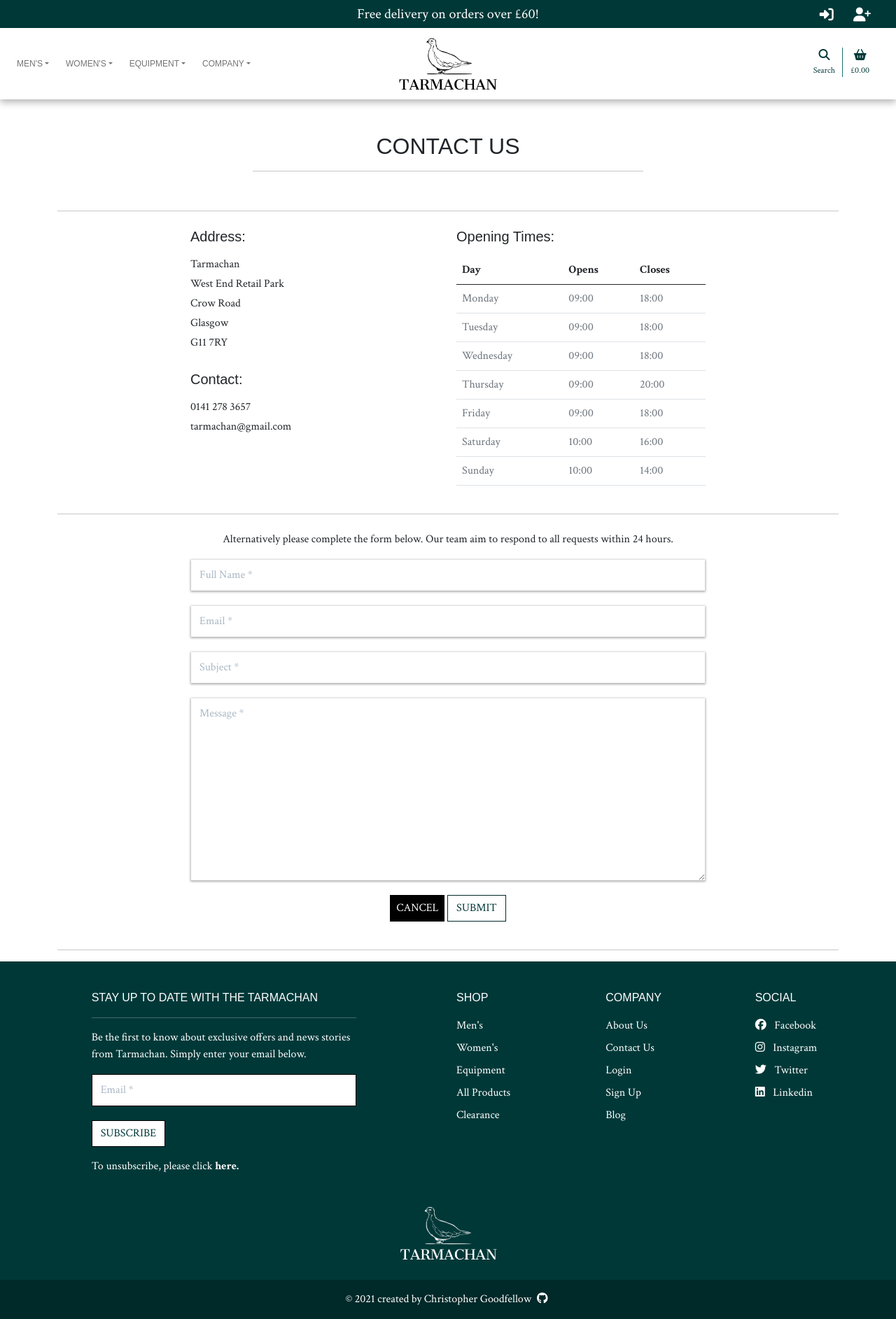
After one commit to Tawnygoody/Tarmachan, a Django app: page /contact/ in a window 1280 px wide. The commit adds this page. Shown: the whole page at 70% size. Run offline with Django 3.2, Linux system fonts and the light colour scheme; some libraries are stand-ins or nearby versions; some web fonts are replaced.

Commit message:
contact form functionality and view added

```diff
--- a/contact/forms.py
+++ b/contact/forms.py
@@ -1,11 +1,11 @@
 from django import forms
-from .models import NewsletterSubscription
-
+from .models import NewsletterSubscription, Contact
 
 
 class NewsletterForm(forms.ModelForm):
     """
-    Create a form for superusers to add a blog
+    Create a form for any user to subscribe to the company
+    newsletter
     """
 
     class Meta:
@@ -18,3 +18,33 @@ class NewsletterForm(forms.ModelForm):
         self.fields["email"].widget.attrs["placeholder"] = "Email *"
         self.fields["email"].widget.attrs['class'] = "subscribe-input"
         self.fields["email"].label = False
+
+
+class ContactForm(forms.ModelForm):
+    """
+    Create a form for any user to contact the company
+    """
+
+    class Meta:
+        model = Contact
+        fields = '__all__'
+
+    def __init__(self, *args, **kwargs):
+        super().__init__(*args, **kwargs)
+        placeholders = {
+            'name': 'Full Name',
+            'email': 'Email',
+            'subject': 'Subject',
+            'message': 'Message'
+        }
+
+        for field in self.fields:
+            # Adds a asterisk to fields that are required
+            placeholder = f'{placeholders[field]} *'
+            # Sets the placeholder to the values outlined in the
+            # placeholders dictionary
+            self.fields[field].widget.attrs['placeholder'] = placeholder
+            # Adds a CSS class to style the inputs
+            self.fields[field].widget.attrs['class'] = 'product-style-input'
+            # Removes the labels
+            self.fields[field].label = False
--- a/contact/models.py
+++ b/contact/models.py
@@ -7,3 +7,14 @@ class NewsletterSubscription(models.Model):
 
     def __str__(self):
         return self.email
+
+
+class Contact(models.Model):
+
+    name = models.CharField(max_length=40, null=False, blank=False)
+    email = models.EmailField(max_length=100, null=False, blank=False)
+    subject = models.CharField(max_length=50, null=False, blank=False)
+    message = models.TextField(max_length=1000, null=False, blank=False)
+
+    def __str__(self):
+        return self.subject
--- /dev/null
+++ b/contact/templates/contact/contact.html
@@ -0,0 +1,106 @@
+{% extends "base.html" %}
+{% load static %}
+{% load bag_tools %}
+
+{% block extra_css %}
+    <link rel="stylesheet" href="{% static 'checkout/css/checkout.css' %}">
+{% endblock %}
+
+{% block page_header %}
+    <div class="container header-container">
+        <div class="row no-gutters">
+            <div class="col"></div>
+        </div>
+    </div>
+{% endblock %}
+
+{% block content %}
+    <div class="container mt-5 min-height">
+        <div class="row">
+            <div class="col text-center mb-3">
+                <h2 class="title-text text-uppercase">Contact Us</h2>
+                <hr class="w-50 mb-4 mx-auto">
+            </div>
+        </div>
+        <hr>
+        <div class="row my-4">
+            <div class="col-sm-4 offset-sm-2 content-text mb-5 center-text-small">
+                <h5 class="title-text mb-3">Address:</h5>
+                <p class="mb-1">Tarmachan</p>
+                <p class="mb-1">West End Retail Park</p>
+                <p class="mb-1">Crow Road</p>
+                <p class="mb-1">Glasgow</p>
+                <p class="mb-1">G11 7RY</p>
+                <br>
+                <h5 class="title-text mb-3">Contact:</h5>
+                <p class="mb-1">0141 278 3657</p>
+                <p class="mb-1">tarmachan@gmail.com</p>
+            </div>
+            <div class="col-sm-4 content-text center-text-small">
+                <h5 class="title-text mb-3">Opening Times:</h5>
+                <table class='table'>
+                    <thead>
+                        <tr>
+                            <th>Day</th>
+                            <th>Opens</th>
+                            <th>Closes</th>
+                        </tr>
+                    </thead>
+                    <tbody class="text-muted">
+                        <tr>
+                            <td>Monday</td>
+                            <td>09:00</td>
+                            <td>18:00</td>
+                        </tr>
+                        <tr>
+                            <td>Tuesday</td>
+                            <td>09:00</td>
+                            <td>18:00</td>
+                        </tr>
+                        <tr>
+                            <td>Wednesday</td>
+                            <td>09:00</td>
+                            <td>18:00</td>
+                        </tr>
+                        <tr>
+                            <td>Thursday</td>
+                            <td>09:00</td>
+                            <td>20:00</td>
+                        </tr>
+                        <tr>
+                            <td>Friday</td>
+                            <td>09:00</td>
+                            <td>18:00</td>
+                        </tr>
+                        <tr>
+                            <td>Saturday</td>
+                            <td>10:00</td>
+                            <td>16:00</td>
+                        </tr>
+                        <tr>
+                            <td>Sunday</td>
+                            <td>10:00</td>
+                            <td>14:00</td>
+                        </tr>
+                    </tbody>
+                </table>
+            </div>
+        </div>
+        <hr>
+        <div class="row my-4">
+            <div class="col-md-8 offset-md-2 content-text">
+                <p class="text-center">Alternatively please complete the form below. Our team aim to respond to all requests within 24 hours.</p>
+                <form method="POST" action="{% url 'contact' %}" class="form mb-2 content-text" enctype="multipart/form-data">
+                    {% csrf_token %}
+                    {{ form|crispy }}
+                    <div class="mb-2 text-center">
+                        <a href="{% url 'home' %}" class="btn content-text text-white buttons-general text-uppercase mb-2 px-2 fs-6" role="button">Cancel</a>
+                        <button class="btn content-text buttons-general-2 text-uppercase fs-6 mb-2">Submit</button>
+                    </div>
+                </form>
+            </div>
+        </div>
+        <hr>
+    </div>
+
+{% endblock %}
--- a/contact/urls.py
+++ b/contact/urls.py
@@ -2,6 +2,7 @@ from django.urls import path
 from . import views
 
 urlpatterns = [
+    path('', views.contact, name='contact'),
     path('newsletter_register/', views.newsletter_register, name='newsletter_register'),
     path('newsletter_unsubscribe/', views.newsletter_unsubscribe, name='newsletter_unsubscribe'),
 ]
--- a/contact/views.py
+++ b/contact/views.py
@@ -1,8 +1,37 @@
 from django.shortcuts import render, redirect, reverse
 from django.http import HttpResponseRedirect
 from django.contrib import messages
-from .forms import NewsletterForm
+from .forms import NewsletterForm, ContactForm
 from .models import NewsletterSubscription
+
+
+def contact(request):
+    """
+    A view to display the contact us page and contact form
+    """
+    if request.method == "POST":
+        form = ContactForm(request.POST)
+        if form.is_valid():
+            subject = request.POST.get('subject')
+            name = request.POST.get('name')
+            form.save()
+            messages.success(
+                request,
+                f'Thanks {name}! {subject} has been sent to the \
+                    Tarmachan team.'
+            )
+        else:
+            messages.error(
+                request,
+                "Failed to send message, please ensure all fields are correct"
+            )
+
+    form = ContactForm()
+
+    context = {
+        "form": form
+    }
+    return render(request, 'contact/contact.html', context)
 
 
 def newsletter_register(request):
--- a/products/forms.py
+++ b/products/forms.py
@@ -9,7 +9,10 @@ class ProductForm(forms.ModelForm):
 
     class Meta:
         model = Product
-        fields = '__all__'
+        fields = ('sku', 'name', 'description1', 'description2',
+        'spec1', 'spec2', 'spec3', 'spec4', 'price', 'clearance',
+        'clearance_price', 'rating', 'sizes', 'master_category',
+        'product_category', 'product_sub_category', 'image',)
 
     image = forms.ImageField(label='Image', required=False, widget=CustomClearableFileInput)
 
--- a/static/css/base.css
+++ b/static/css/base.css
@@ -835,7 +835,7 @@ html, body {
 
 .product-style-input:focus,
 .product-style-input:active {
-    box-shadow: 0 1px 3px 0 #cfd7df;
+    box-shadow: 0 1px 3px 0 #177373;
 }
 
 .product-style-input::placeholder {
@@ -990,6 +990,12 @@ html, body {
     }
 }
 
+@media screen and (max-width: 575px) {
+    .center-text-small {
+        text-align: center !important;
+    }
+}
+
 @media screen and (max-height: 666px) {
     .size-guide {
         margin-top: 100px;
--- a/templates/base.html
+++ b/templates/base.html
@@ -222,7 +222,7 @@
                 <a href="{% url 'about_us' %}" class="unstyled-white">About Us</a>
               </li>
               <li class="my-2">
-                <a href="" class="unstyled-white">Contact Us</a>
+                <a href="{% url 'contact' %}" class="unstyled-white">Contact Us</a>
               </li>
               {% if request.user.is_authenticated %}
                 <li class="my-2">
@@ -268,7 +268,9 @@
         </div>
         <div class="row no-gutters">
           <div class="col-12 text-center my-4">
-            <img src="/media/logo-white.png" class="logo" alt="Tarmachan Logo">
+            <a href="{% url 'home' %}">
+              <img src="/media/logo-white.png" class="logo" alt="Tarmachan Logo">
+            </a>
           </div>
         </div>
         <div class="row no-gutters bg-darker-green py-3">
--- a/templates/includes/main-nav.html
+++ b/templates/includes/main-nav.html
@@ -198,7 +198,7 @@
               <a class="dropdown-item" href="{% url 'about_us' %}">About Us</a>
             </div>
             <div class="col-lg-4 px-2 content-text text-center">
-                <a class="dropdown-item" href="#">Contact Us</a>
+                <a class="dropdown-item" href="{% url 'contact' %}">Contact Us</a>
             </div>
             <div class="col-lg-4 px-2 content-text text-center">
                 <a class="dropdown-item" href="{% url 'blog' %}">Blog</a>
@@ -249,7 +249,7 @@
         <a href="{% url 'about_us' %}" class="title-text text-uppercase unstyled nav-link">About Us</a>
       </li>
       <li class="nav-item px-1 d-lg-none">
-        <a href="#" class="title-text text-uppercase unstyled nav-link">Contact Us</a>
+        <a href="{% url 'contact' %}" class="title-text text-uppercase unstyled nav-link">Contact Us</a>
       </li>
       <li class="nav-item px-1 d-lg-none">
         <a href="{% url 'blog' %}" class="title-text text-uppercase unstyled nav-link">Blog</a>
```
Also changed, not shown: contact/admin.py (+10 -2 lines), contact/migrations/0002_contact.py (added).
